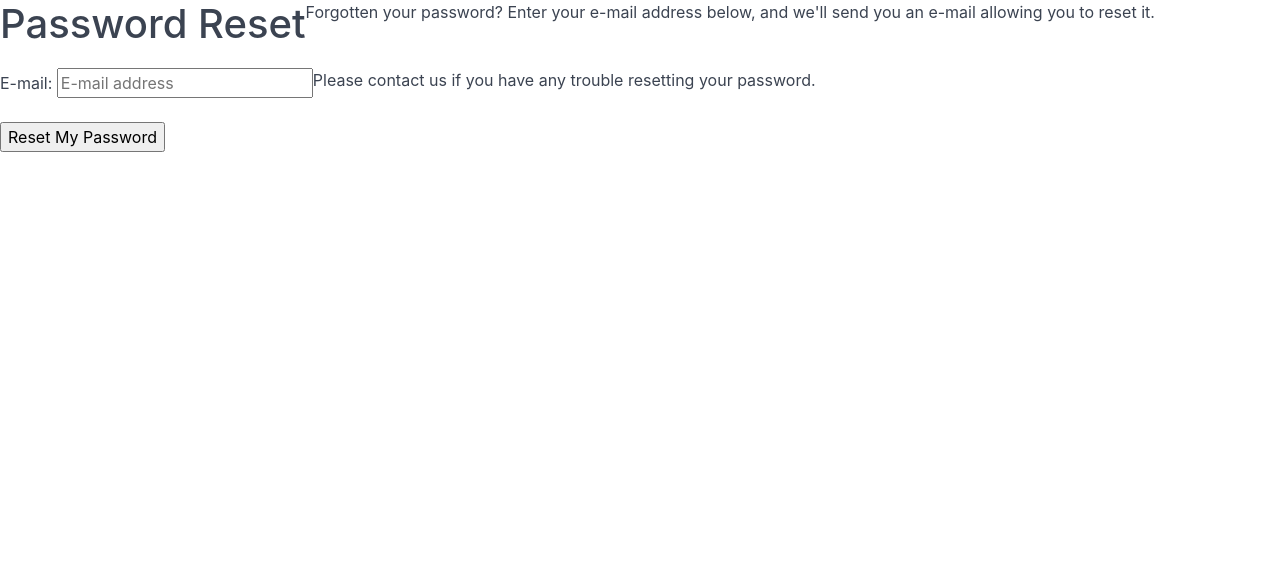
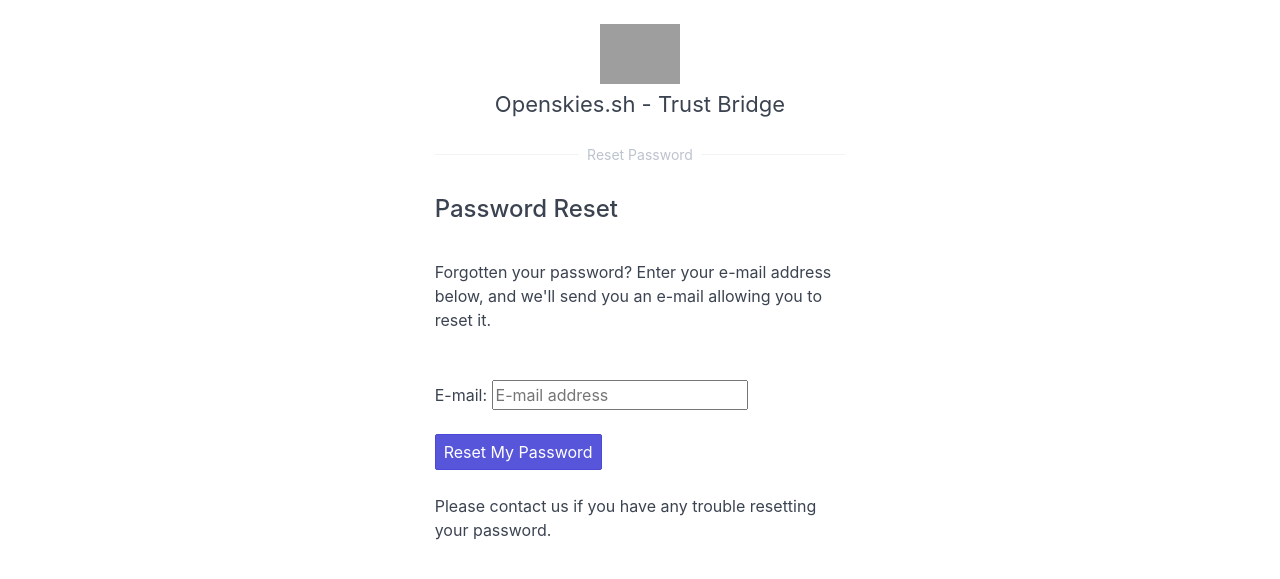
Before and after one commit to xtmalliance/flight-passport, a Django app: page /accounts/password/reset/ in a window 1280 px wide. Shown: the top 579 px of the page. Run offline with Django 3.2, Linux system fonts and the light colour scheme; grey boxes are pictures that could not be loaded.

Commit message:
Update template and additional login type in model

```diff
--- a/allauth/templates/allauth/account/password_reset.html
+++ b/allauth/templates/allauth/account/password_reset.html
@@ -6,19 +6,31 @@
 {% block head_title %}{% trans "Password Reset" %}{% endblock %}
 
 {% block content %}
+<div class="column col-4 col-mx-auto">
+    <br>
+    <div class="flex-centered">
+    <img class="logo" src="https://openskies.sh/images/logo.svg">
+    </div>
+    <div class="flex-centered">
+    <p class="application-name">Openskies.sh - Trust Bridge</p>
+    </div>
+    <div class="divider text-center" data-content="Reset Password"></div>
+    <br>
 
-    <h1>{% trans "Password Reset" %}</h1>
+    <h4>{% trans "Password Reset" %}</h4>
     {% if user.is_authenticated %}
     {% include "account/snippets/already_logged_in.html" %}
     {% endif %}
-
+    <br>
     <p>{% trans "Forgotten your password? Enter your e-mail address below, and we'll send you an e-mail allowing you to reset it." %}</p>
-
+    <br>
     <form method="POST" action="{% url 'account_reset_password' %}" class="password_reset">
         {% csrf_token %}
         {{ form.as_p }}
-        <input type="submit" value="{% trans 'Reset My Password' %}" />
+        <button class="primaryAction btn btn-primary" type="submit">{% trans 'Reset My Password' %}</button>
     </form>
+    <br>
+    <p>{% blocktrans %}Please contact us if you have any trouble resetting your password.{% endblocktrans %}</p>
 
-    <p>{% blocktrans %}Please contact us if you have any trouble resetting your password.{% endblocktrans %}</p>
+</div>
 {% endblock %}
--- a/authprofiles/models.py
+++ b/authprofiles/models.py
@@ -15,5 +15,5 @@
 
 
 class PassportApplication(AbstractApplication):
-    APPLICATION_CLASS_CHOICES = ((0, _('Other')),(1, _('Remote ID Display Provider')),(2, _('Registry Reader')),)
+    APPLICATION_CLASS_CHOICES = ((0, _('Other')),(1, _('Remote ID Display Provider')),(2, _('Registry Reader')),(3, _('Login only')),)
     client_class = models.IntegerField(choices=APPLICATION_CLASS_CHOICES,default=0)
--- a/authprofiles/scopes.py
+++ b/authprofiles/scopes.py
@@ -48,8 +48,8 @@
         "registry.read.aircraft":"Read Aircraft data",
         "registry.read.aircraft_detail":"Read Aircraft Detail data",
         "registry.read.aircraft_detail.privileged":"Read Privileged Aircraft data",
-        "dss.read.identification_service_areas":"DSS Read ISA",
-        "dss.write.identification_service_areas":"DSS Write ISA"
+        "dss.read.identification_service_areas":"DSS Read Identification service areas",
+        "dss.write.identification_service_areas":"DSS Write Identification service areas"
     }
 
     def get_all_scopes(self):
--- a/flight_passport/settings.py
+++ b/flight_passport/settings.py
@@ -95,6 +95,7 @@
 ACCOUNT_USERNAME_REQUIRED = True
 ACCOUNT_AUTHENTICATION_METHOD  = "email"
 ACCOUNT_EMAIL_REQUIRED = True
+# ACCOUNT_ADAPTER = 'authprofiles.adapter.PassportAccountAdapter'
 
 # Database
 # https://docs.djangoproject.com/en/3.0/ref/settings/#databases
--- a/flight_passport/urls.py
+++ b/flight_passport/urls.py
@@ -21,7 +21,7 @@
 
 urlpatterns = [
     path('admin/', admin.site.urls),
-    # path("o/", Includingude('oauth2_provider.urls', namespace='oauth2_provider')),
+    # path("o/", include('oauth2_provider.urls', namespace='oauth2_provider')),
     path(".well-known/jwks.json",vault_views.GetJWKS.as_view(), name='get-jwks'),
     path("oauth/", include('oauth2_provider_jwt.urls', namespace='oauth2_provider_jwt')),
     path("accounts/", include('allauth.urls')),
```
Also changed, not shown: authprofiles/adapters.py (added, +12 -0 lines).
